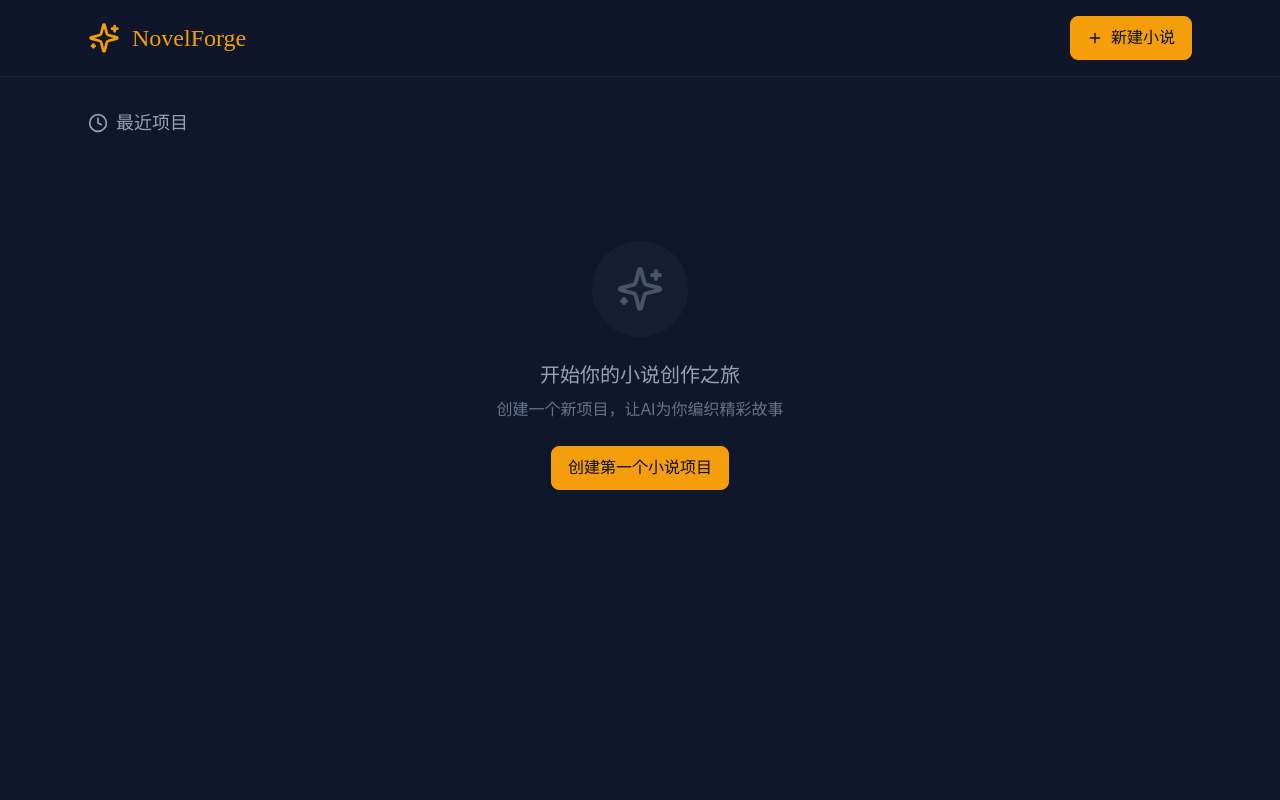
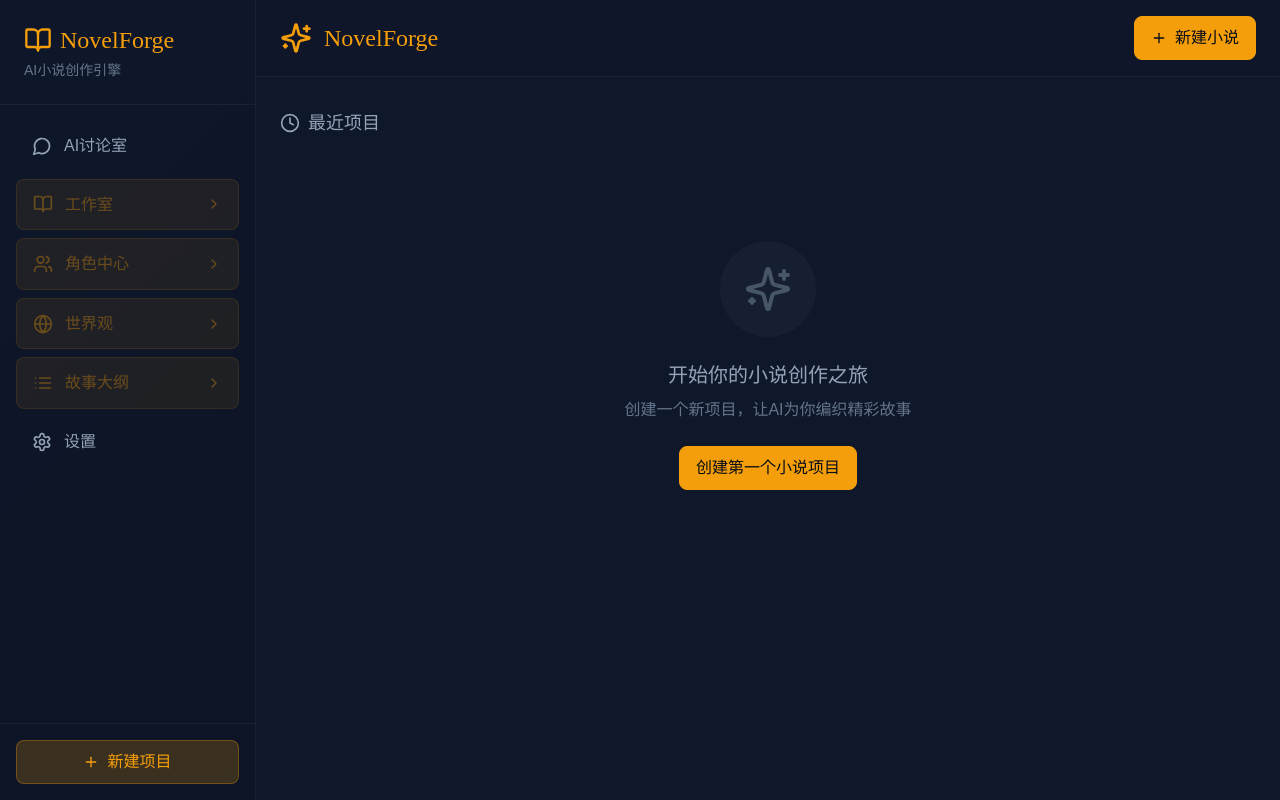
Before and after one commit to Lcd1994/novel_new_2, a React (Vite) app: page / in a window 1280 px wide. Built offline with nearby package versions, Linux system fonts and the light colour scheme; a web font is replaced by a local one.

Commit message:
feat: 开发AI小说写作工具
Co-authored-by: traeagent <traeagent@users.noreply.github.com>

```diff
--- a/src/pages/Dashboard.tsx
+++ b/src/pages/Dashboard.tsx
@@ -2,6 +2,7 @@ import { useState } from 'react';
 import { useNavigate } from 'react-router-dom';
 import { Plus, Clock, Trash2, Sparkles } from 'lucide-react';
 import { useProjectStore } from '@/stores/projectStore';
+import Sidebar from '@/components/layout/Sidebar';
 
 export default function Dashboard() {
   const navigate = useNavigate();
@@ -36,7 +37,10 @@ export default function Dashboard() {
   };
 
   return (
-    <div className="min-h-screen bg-ink-700 text-ink-50">
+    <div className="flex h-screen">
+      <Sidebar />
+
+      <div className="flex-1 overflow-y-auto bg-ink-700">
         <header className="border-b border-ink-500/30 bg-ink-700/80 backdrop-blur-sm sticky top-0 z-10">
           <div className="max-w-6xl mx-auto px-6 py-4 flex items-center justify-between">
             <div className="flex items-center gap-3">
@@ -159,5 +163,6 @@ export default function Dashboard() {
           </div>
         )}
       </div>
+    </div>
   );
 }
```
Lines whose indentation alone changed are shown as unchanged.
